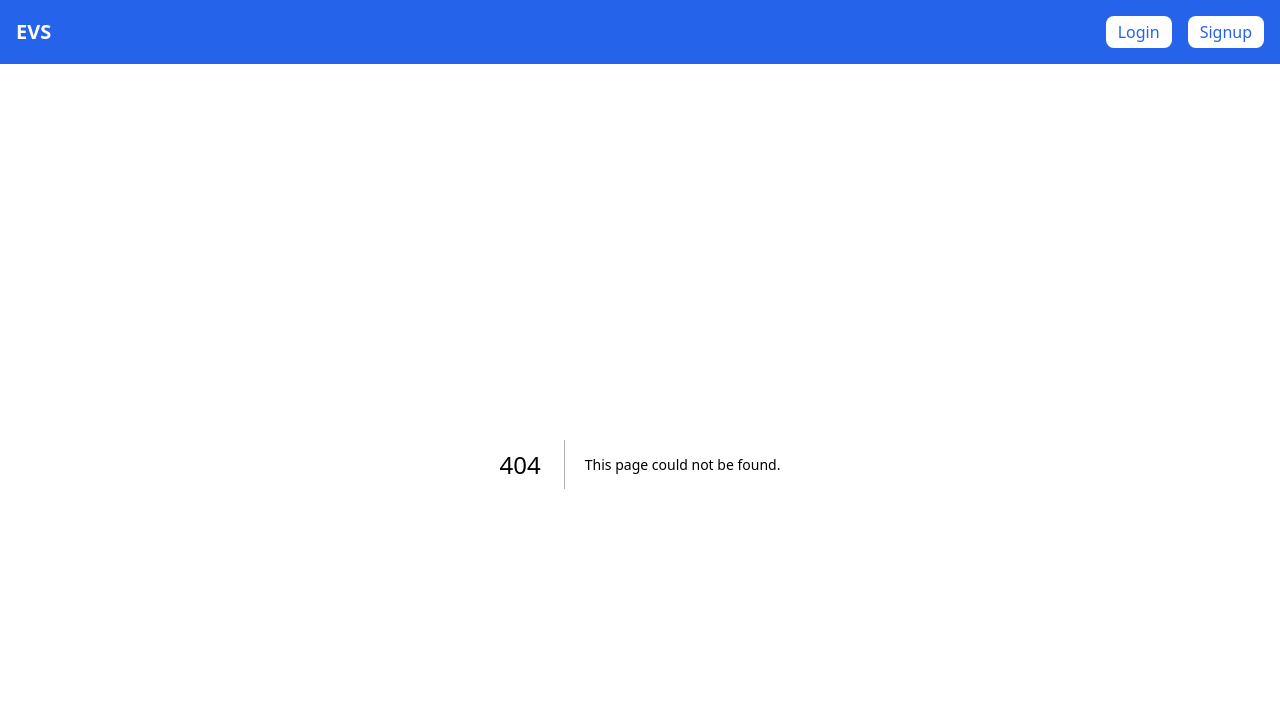
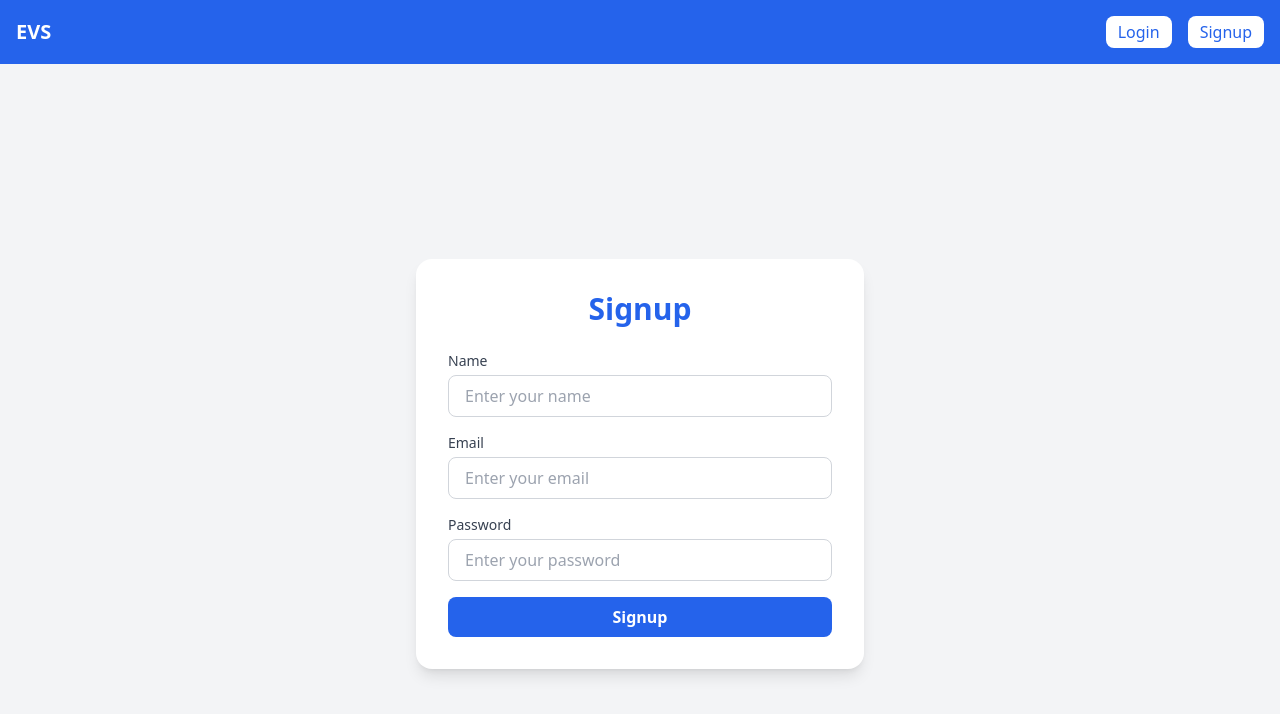
Before and after one commit to Abdullah-abd/Event-management-system, a Next.js app in the folder frontend/: page /signup in a window 1280 px wide. Before the commit this address had no page. Shown: the top 714 px of the page. Built offline with nearby package versions, Linux system fonts and the light colour scheme.

Commit message:
signup page created and integrated api

```diff
--- /dev/null
+++ b/frontend/pages/signup/index.js
@@ -0,0 +1,94 @@
+"use client";
+import { useRouter } from "next/navigation";
+import { useState } from "react";
+import { signup } from "../../utils/api";
+
+export default function Signup() {
+  const [name, setName] = useState("");
+  const [email, setEmail] = useState("");
+  const [password, setPassword] = useState("");
+  const router = useRouter();
+
+  const handleSubmit = async (e) => {
+    e.preventDefault();
+    try {
+      const data = {
+        name,
+        email,
+        password,
+      };
+
+      const res = await signup(data);
+
+      alert("Signup successful! You can now login.");
+      router.push("/login");
+    } catch (err) {
+      console.error("Signup error:", err);
+      alert(err.response?.data?.error || err.message || "Signup failed");
+    }
+  };
+
+  return (
+    <div className="flex items-center justify-center min-h-screen bg-gray-100">
+      <div className="bg-white shadow-lg rounded-2xl p-8 w-full max-w-md">
+        <h1 className="text-3xl font-bold text-center text-blue-600 mb-6">
+          Signup
+        </h1>
+        <form onSubmit={handleSubmit} className="space-y-4">
+          {/* Name */}
+          <div>
+            <label className="block text-left text-sm font-medium text-gray-700 mb-1">
+              Name
+            </label>
+            <input
+              type="text"
+              value={name}
+              onChange={(e) => setName(e.target.value)}
+              required
+              className="w-full px-4 py-2 border border-gray-300 rounded-lg focus:ring-2 focus:ring-blue-500 focus:outline-none"
+              placeholder="Enter your name"
+            />
+          </div>
+
+          {/* Email */}
+          <div>
+            <label className="block text-left text-sm font-medium text-gray-700 mb-1">
+              Email
+            </label>
+            <input
+              type="email"
+              value={email}
+              onChange={(e) => setEmail(e.target.value)}
+              required
+              className="w-full px-4 py-2 border border-gray-300 rounded-lg focus:ring-2 focus:ring-blue-500 focus:outline-none"
+              placeholder="Enter your email"
+            />
+          </div>
+
+          {/* Password */}
+          <div>
+            <label className="block text-left text-sm font-medium text-gray-700 mb-1">
+              Password
+            </label>
+            <input
+              type="password"
+              value={password}
+              onChange={(e) => setPassword(e.target.value)}
+              required
+              className="w-full px-4 py-2 border border-gray-300 rounded-lg focus:ring-2 focus:ring-blue-500 focus:outline-none"
+              placeholder="Enter your password"
+            />
+          </div>
+
+          {/* Submit Button */}
+          <button
+            type="submit"
+            className="w-full bg-blue-600 hover:bg-blue-700 text-white font-semibold py-2 rounded-lg transition"
+          >
+            Signup
+          </button>
+        </form>
+      </div>
+    </div>
+  );
+}
```
